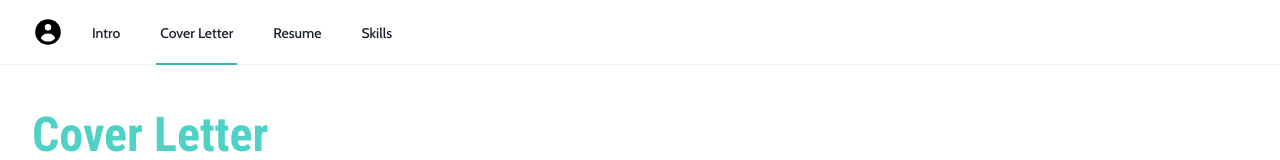
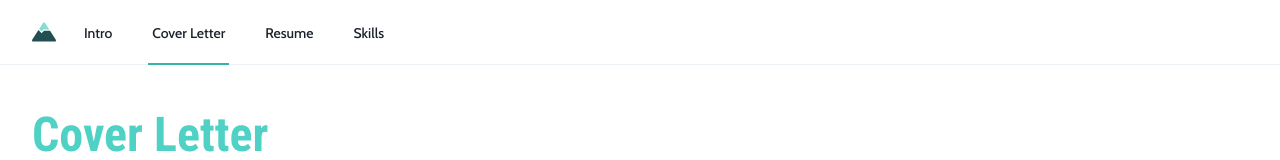
Before and after one commit to JeffBeltran/tailwind-resume, a Next.js app: page /cover-letter in a window 1280 px wide. Shown: the top 160 px of the page. Built offline with nearby package versions, Linux system fonts and the light colour scheme; what @tailwindcss/ui would draw is missing.

Commit message:
misc fixes and tweaks

```diff
--- a/components/cta.js
+++ b/components/cta.js
@@ -9,14 +9,14 @@ function CTA({ children }) {
         </h2>
         <div className="flex justify-center mt-8">
           <div className="inline-flex rounded-md shadow">
-            <Link href="#">
+            <Link href="/cover-letter">
               <a className="inline-flex items-center justify-center px-5 py-3 text-base font-medium leading-6 text-white transition duration-150 ease-in-out bg-teal-600 border border-transparent rounded-md hover:bg-teal-500 focus:outline-none focus:shadow-outline">
                 Start with his Cover Letter
               </a>
             </Link>
           </div>
           <div className="inline-flex ml-3">
-            <Link href="#">
+            <Link href="/resume">
               <a className="inline-flex items-center justify-center px-5 py-3 text-base font-medium leading-6 text-teal-700 transition duration-150 ease-in-out bg-teal-100 border border-transparent rounded-md hover:text-teal-600 hover:bg-teal-50 focus:outline-none focus:shadow-outline focus:border-teal-300">
                 Or His Resume
               </a>
--- a/components/hero-main-nav.js
+++ b/components/hero-main-nav.js
@@ -1,11 +1,17 @@
 import { menuOptions } from "../lib/menu-options";
 import Link from "next/link";
+import Logo from "./logo";
 
 function HeroMainNav({ toggleMobile }) {
   return (
     <nav className="relative flex items-center justify-between sm:h-10 md:justify-center">
       <div className="flex items-center flex-1 md:absolute md:inset-y-0 md:left-0">
         <div className="flex items-center justify-between w-full md:w-auto">
+          <Link href="/">
+            <a>
+              <Logo></Logo>
+            </a>
+          </Link>
           <div className="flex items-center -mr-2 md:hidden">
             <button
               onClick={toggleMobile}
--- a/components/hero-mobile-nav.js
+++ b/components/hero-mobile-nav.js
@@ -1,5 +1,6 @@
 import { menuOptions } from "../lib/menu-options";
 import Link from "next/link";
+import Logo from "./logo";
 
 function HeroMobileNav({ toggleMobile }) {
   return (
@@ -8,11 +9,11 @@ function HeroMobileNav({ toggleMobile }) {
         <div className="overflow-hidden bg-white rounded-lg shadow-xs">
           <div className="flex items-center justify-between px-5 pt-4">
             <div>
-              <img
-                className="w-auto h-8"
-                src="/img/logos/workflow-mark-on-white.svg"
-                alt=""
-              />
+              <Link href="/">
+                <a>
+                  <Logo></Logo>
+                </a>
+              </Link>
             </div>
             <div className="-mr-2">
               <button
--- a/components/job-highlight.js
+++ b/components/job-highlight.js
@@ -8,7 +8,11 @@ function JobHighlight({ highlight }) {
         <div className="flex overflow-hidden">
           {highlight.skills.map((skill, index) => {
             return (
-              <Link href={`/skills/${skill.slug}`} key={index}>
+              <Link
+                href="/skills/[slug]"
+                as={`/skills/${skill.slug}`}
+                key={index}
+              >
                 <a className="first:ml-0 -ml-1 inline-block px-2.5 py-0.5 rounded hover:text-teal-50 hover:bg-teal-500 text-white shadow-solid bg-teal-400">
                   {skill.name}
                 </a>
--- /dev/null
+++ b/components/logo.js
@@ -0,0 +1,27 @@
+function Logo() {
+  return (
+    <svg
+      aria-hidden="true"
+      data-icon="mountain"
+      className="w-6 h-6"
+      xmlns="http://www.w3.org/2000/svg"
+      viewBox="0 0 640 512"
+    >
+      <g className="fa-group">
+        <path
+          className="text-teal-400"
+          fill="currentColor"
+          d="M256 242.75l-66.66-66.67L293.08 14.7a32 32 0 0153.84 0L460.9 192H306.75l-9.37 9.37z"
+          opacity=".7"
+        />
+        <path
+          className="text-teal-900"
+          fill="currentColor"
+          d="M636.09 495.33A32 32 0 01608 512H32a32 32 0 01-26.92-49.3l166.55-259.07L256 288l64-64h161.47l153.45 238.7a32 32 0 011.17 32.63z"
+        />
+      </g>
+    </svg>
+  );
+}
+
+export default Logo;
--- a/components/main-nav.js
+++ b/components/main-nav.js
@@ -1,6 +1,8 @@
 import { menuOptions } from "../lib/menu-options";
 import Link from "next/link";
+
 import { useState } from "react";
+import Logo from "./logo";
 
 function MainNav({ activeUrl }) {
   const [showMobileMenu, setShowMobileMenu] = useState(false);
@@ -11,13 +13,11 @@ function MainNav({ activeUrl }) {
         <div className="flex justify-between h-16">
           <div className="flex">
             <div className="flex items-center flex-shrink-0">
-              <svg fill="currentColor" viewBox="0 0 20 20" className="w-8 h-8">
-                <path
-                  d="M18 10a8 8 0 11-16 0 8 8 0 0116 0zm-6-3a2 2 0 11-4 0 2 2 0 014 0zm-2 4a5 5 0 00-4.546 2.916A5.986 5.986 0 0010 16a5.986 5.986 0 004.546-2.084A5 5 0 0010 11z"
-                  clipRule="evenodd"
-                  fillRule="evenodd"
-                ></path>
-              </svg>
+              <Link href="/">
+                <a>
+                  <Logo></Logo>
+                </a>
+              </Link>
             </div>
             <div className="flex hidden space-x-8 sm:-my-px sm:ml-6 sm:flex">
               {menuOptions.map((menuOption, index) => {
--- a/components/tag-cloud.js
+++ b/components/tag-cloud.js
@@ -28,7 +28,11 @@ function TagCloud({ skills }) {
           <div className="mt-8 grid grid-cols-2 gap-0.5 md:grid-cols-3 lg:mt-0 lg:grid-cols-2">
             {skills.map((skill, index) => {
               return (
-                <Link key={index} href={`/skills/${skill.slug}`}>
+                <Link
+                  key={index}
+                  href="/skills/[slug]"
+                  as={`/skills/${skill.slug}`}
+                >
                   <a className="flex justify-center col-span-1 px-8 py-8 text-teal-800 bg-teal-100 border border-teal-100 rounded-lg hover:border-teal-300 hover:shadow">
                     <p>{skill.name}</p>
                   </a>
--- a/pages/cover-letter.js
+++ b/pages/cover-letter.js
@@ -1,11 +1,15 @@
 import { BasePage, Card, TextBlock } from "../components";
 import { useRouter } from "next/router";
+import Head from "next/head";
 
 export default function CoverLetter() {
   const router = useRouter();
 
   return (
     <BasePage pageTitle="Cover Letter" activeUrl={router.pathname}>
+      <Head>
+        <title>I hope this letter finds you well</title>
+      </Head>
       <Card>
         <div className="space-y-6">
           <TextBlock>Hey there Adam and Steve,</TextBlock>
--- a/pages/index.js
+++ b/pages/index.js
@@ -1,9 +1,14 @@
+import Head from "next/head";
+
 import { Hero, Testimonial, FAQ, CTA, TagCloud, Footer } from "../components";
 import { getFeaturedSkills } from "../lib/skills";
 
 export default function Home({ featuredSkills }) {
   return (
     <>
+      <Head>
+        <title>{`Jeff Beltran, the new tailwind employee`}</title>
+      </Head>
       <Hero>
         <h2 className="text-4xl font-extrabold leading-10 tracking-tight text-gray-900 font-heading sm:text-5xl sm:leading-none md:text-6xl">
           Introducing the next <span className="underline">tailwind UI</span>{" "}
--- a/pages/resume.js
+++ b/pages/resume.js
@@ -1,4 +1,5 @@
 import Link from "next/link";
+import Head from "next/head";
 import { useRouter } from "next/router";
 
 import { BasePage, Card, TextBlock, Job } from "../components";
@@ -11,6 +12,9 @@ export default function Resume({ featuredSkills, jobs, degrees }) {
 
   return (
     <BasePage pageTitle="Resume" activeUrl={router.pathname}>
+      <Head>
+        <title>{`Jeff's Resume`}</title>
+      </Head>
       <div className="flex flex-col space-y-8">
         <Card heading="Summary">
           <TextBlock>
@@ -27,7 +31,11 @@ export default function Resume({ featuredSkills, jobs, degrees }) {
           <div className="grid grid-cols-3 gap-4 ">
             {featuredSkills.map((skill, index) => {
               return (
-                <Link href={`/skills/${skill.slug}`} key={index}>
+                <Link
+                  href="/skills/[slug]"
+                  as={`/skills/${skill.slug}`}
+                  key={index}
+                >
                   <a className="items-center p-4 text-sm font-medium leading-5 text-teal-800 bg-teal-100 rounded hover:bg-teal-400">
                     {skill.name}
                   </a>
```
Also changed, not shown: pages/skills.js (+12 -5 lines), pages/skills/[slug].js (+12 -2 lines).
